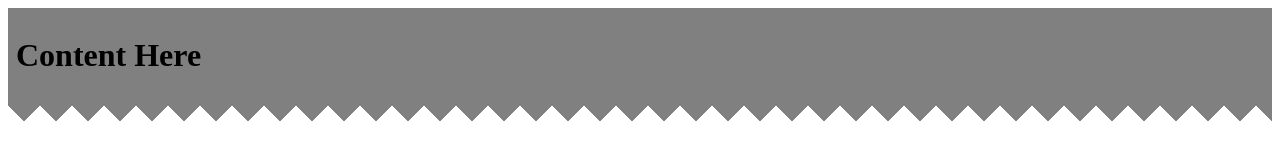
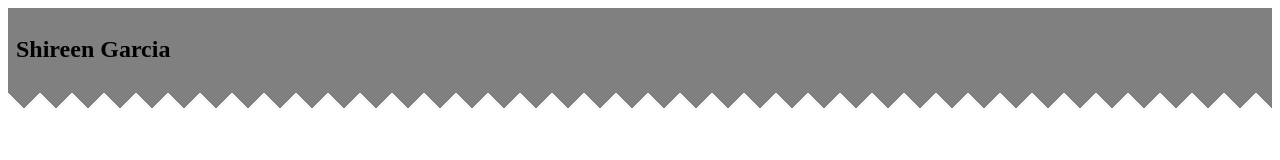
Before and after one commit to AgentShir/GitHub-Data-VCard, a plain HTML site: page index.html in a window 1280 px wide. Drawn offline with Linux system fonts and the light colour scheme.

Commit message:
More tinkering junk

```diff
--- a/index.html
+++ b/index.html
@@ -5,9 +5,17 @@
     <link rel="stylesheet" href="style.css">
   </head>
   <body>
+
     <div class="container">
-        <h1>Content Here</h1>
+        <h2>Shireen Garcia</h1>
+          <ul class ="characters"</ul>
     </div>
     <script src="main.js"></script>
+
+    <!-- <div class="container"> -->
+      <!-- <h2>Star Wars Characters</h2> -->
+      <!-- <ul class="characters"></ul>
+    </div> -->
+    <!-- <script src="main.js"></script> -->
   </body>
 </html>
```
